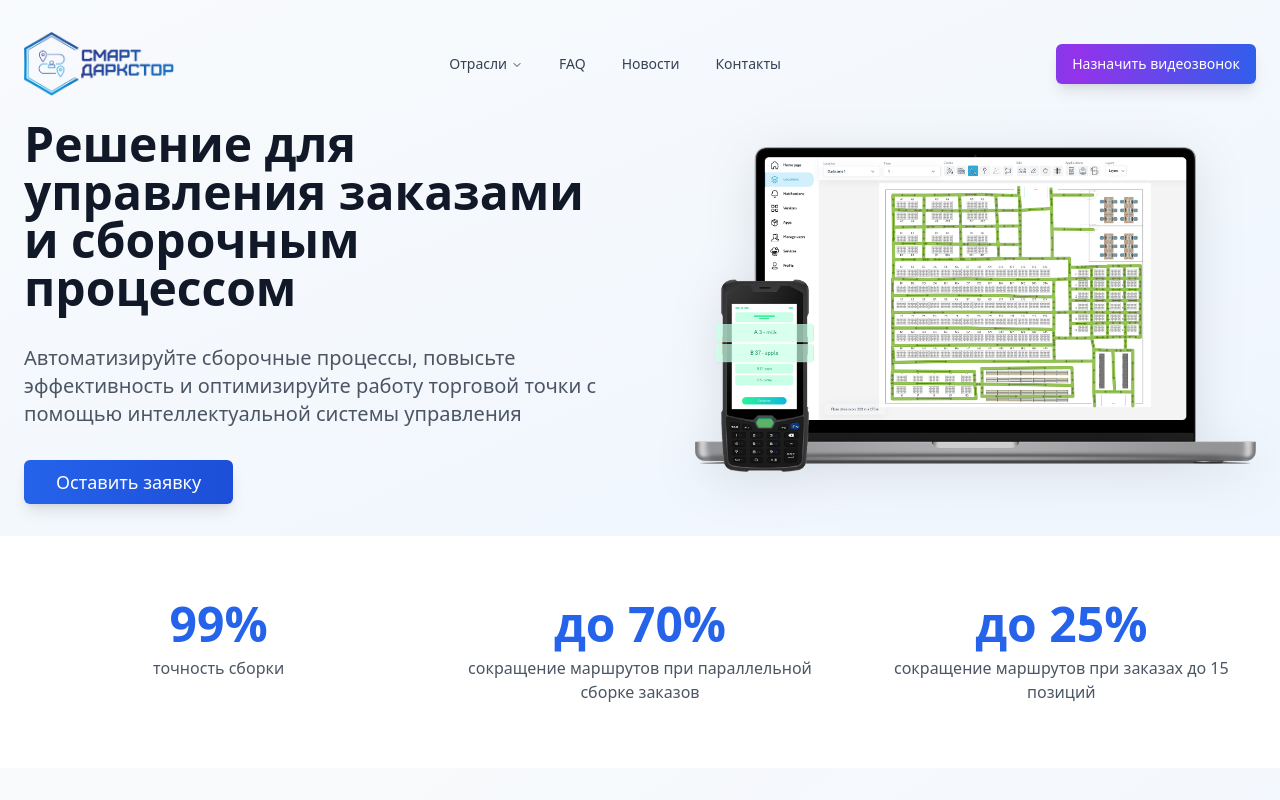
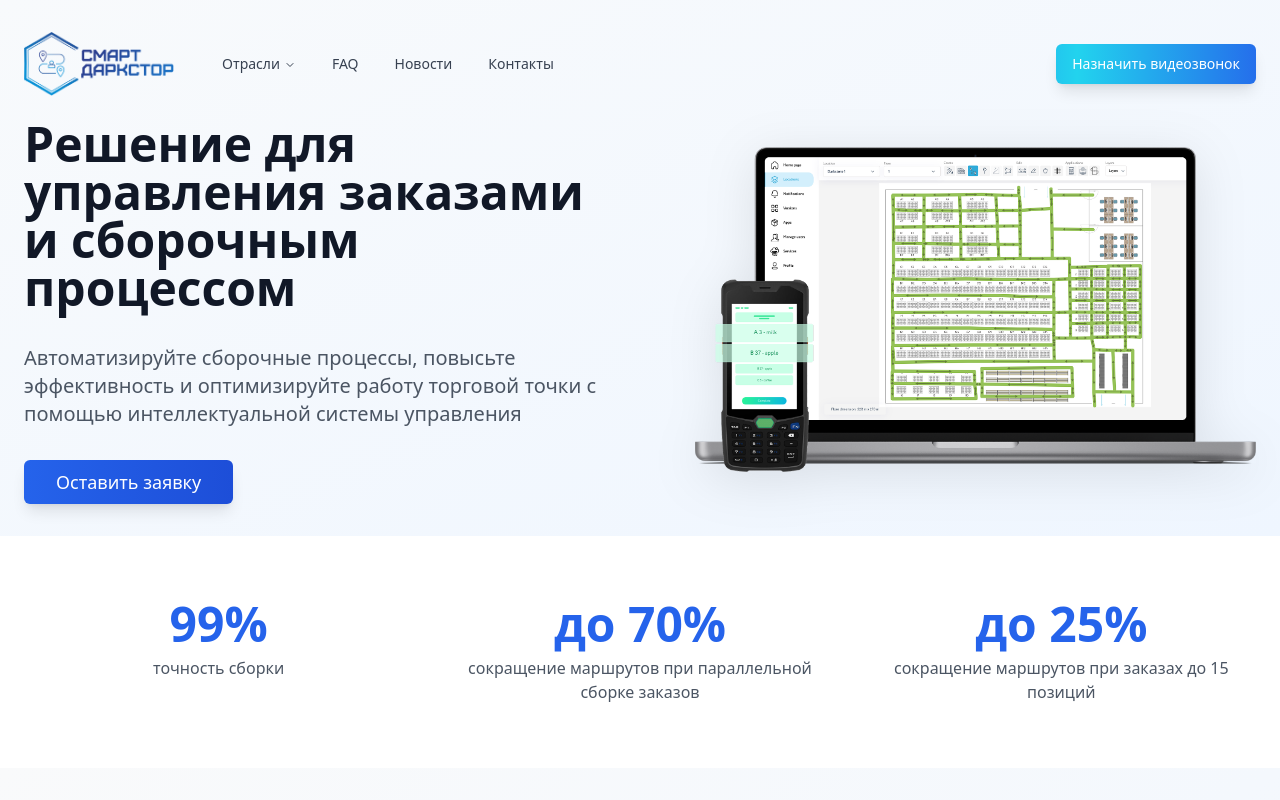
Before and after one commit to Diana-Savelieva/smartdarkstore.ru, a React (Vite) app: page / in a window 1280 px wide. Shown: the top 800 px of the page. Built offline with nearby package versions, Linux system fonts and the light colour scheme.

Commit message:
Adjust header navigation and button styling

```diff
--- a/src/pages/Index.tsx
+++ b/src/pages/Index.tsx
@@ -74,7 +74,7 @@ const Index = () => {
       <section className="relative py-6 md:py-8 bg-gradient-to-br from-slate-50 to-blue-50 overflow-hidden">
         <div className="container mx-auto px-4 md:px-6">
           {/* Logo, Navigation and CTA */}
-          <div className="flex flex-col lg:flex-row lg:items-center lg:justify-between mb-4 md:mb-6 gap-4">
+          <div className="flex flex-col lg:flex-row lg:items-center mb-4 md:mb-6 gap-4 lg:gap-8">
             <div className="flex items-center">
               <img
                 src="/lovable-uploads/2fbd3ffc-2c98-4dc7-b80a-963941993cce.png"
@@ -153,7 +153,7 @@ const Index = () => {
 
             {/* CTA Button */}
             <Button
-              className="relative overflow-hidden bg-gradient-to-r from-blue-600 via-purple-600 to-blue-600 bg-[length:200%_100%] hover:bg-[position:100%_0] text-white border-0 shadow-lg transition-all duration-500 animate-gradient"
+              className="relative overflow-hidden bg-gradient-to-r from-blue-600 via-cyan-400 to-blue-600 bg-[length:200%_100%] hover:bg-[position:100%_0] text-white border-0 shadow-lg transition-all duration-500 animate-gradient lg:ml-auto"
             >
               Назначить видеозвонок
             </Button>
```
